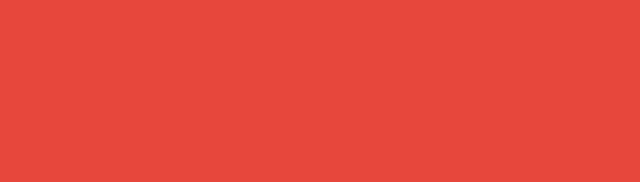
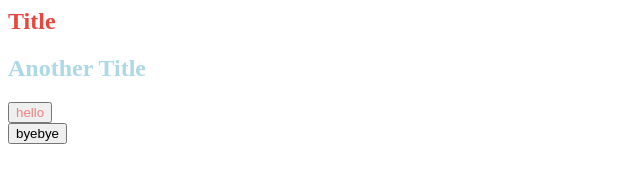
Before and after one commit to JisunLLee/practice_css, a website: page index.html in a window 1280 px wide. Shown: the whole page, without its empty margins (0-640 px from the left). Drawn offline with Linux system fonts and the light colour scheme.

Commit message:
study nesting

```diff
--- a/index.html
+++ b/index.html
@@ -4,5 +4,12 @@
     <link rel="stylesheet" href="dist/css/styles.css" />
     <title>(S)CSS Practice</title>
   </head>
-  <body></body>
+  <body>
+    <h2> Title </h2>
+    <div class="box">
+      <h2>Another Title</h2>
+      <button>hello</button>
+    </div>
+    <button>byebye</button>
+  </body>
 </html>
--- a/src/scss/styles.scss
+++ b/src/scss/styles.scss
@@ -1,10 +1,21 @@
 @import "_variables";
 
-body {
-  background: $bg;
+h2 {
+  color: $bg;
 }
 
-h1 {
-  color: lightblue;
-  font-size: $title;
+.box {
+  margin-top: 20px;
+  &:hover {
+    background-color: lightseagreen;
+  }
+  h2 {
+    color: lightblue;
+    &:hover {
+      color: lime;
+    }
+  }
+  button {
+    color: lightcoral;
+  }
 }
```
Also changed, not shown: dist/css/styles.css.
